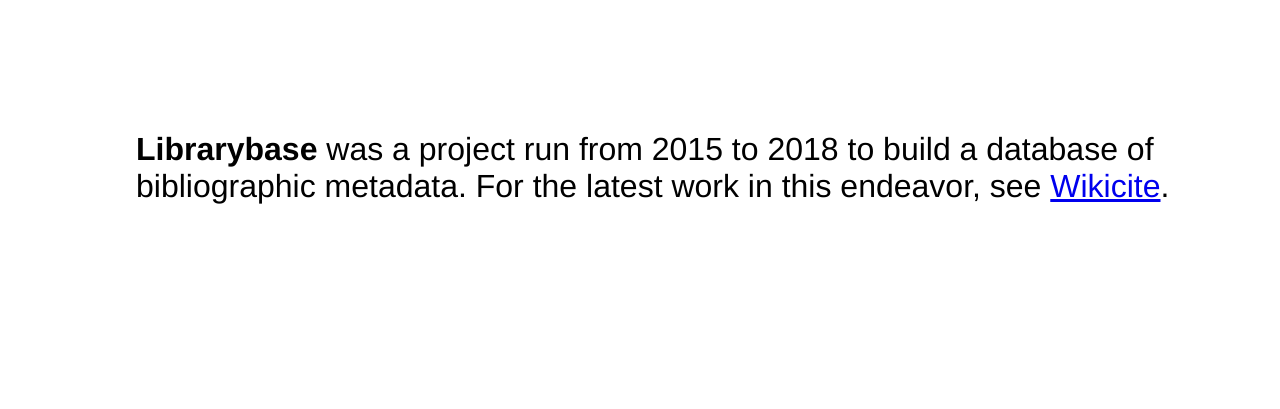
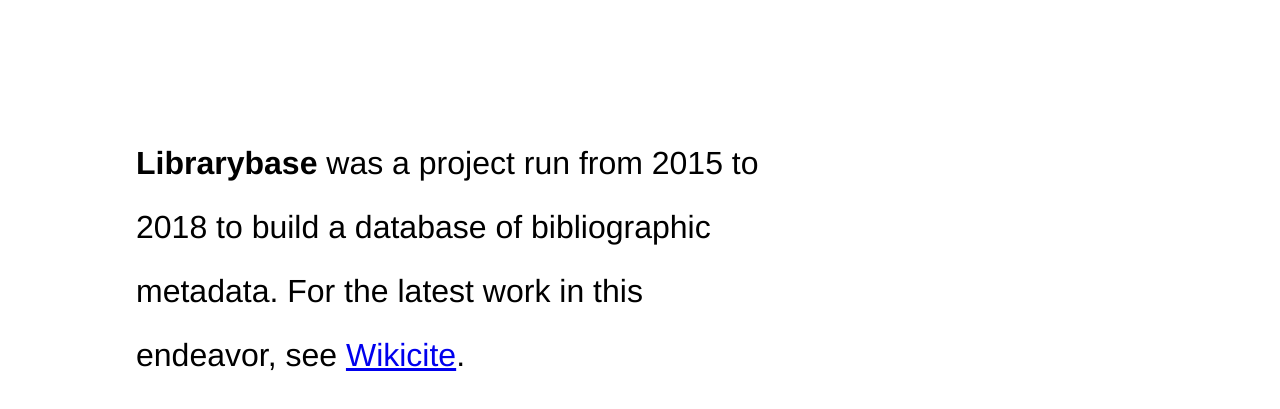
Before and after one commit to harej/librarybase.org, a plain HTML site: page index.html in a window 1280 px wide. Shown: the part 29-438 px from the top of the page. Drawn offline with Linux system fonts and the light colour scheme.

Commit message:
more spacing

```diff
--- a/index.html
+++ b/index.html
@@ -9,6 +9,8 @@ p {
   padding-left: 4em;
   padding-top: 4em;
   font-size: 200%;
+  max-width: 20em;
+  line-height: 2;
 }
 </style>
 <body>
```
